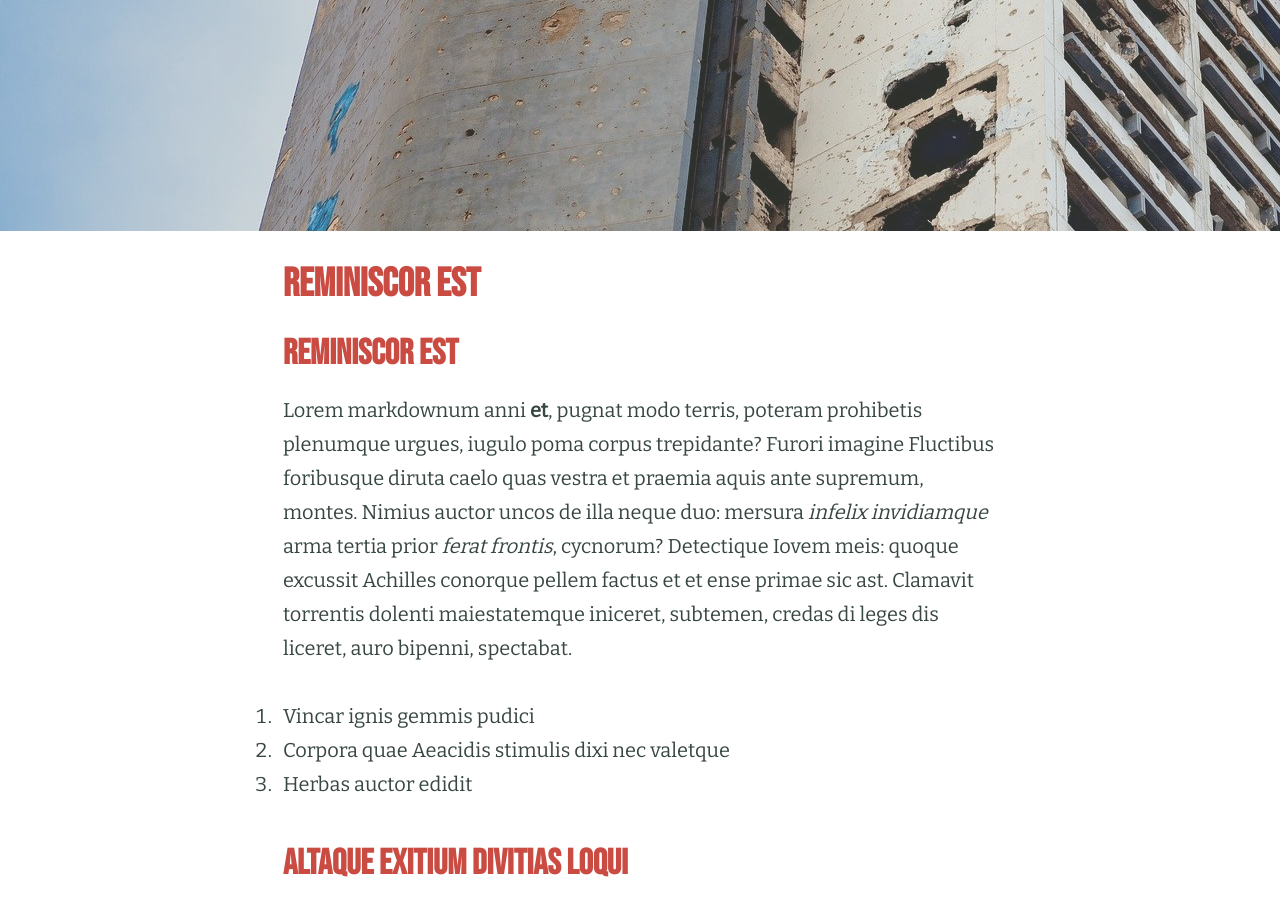
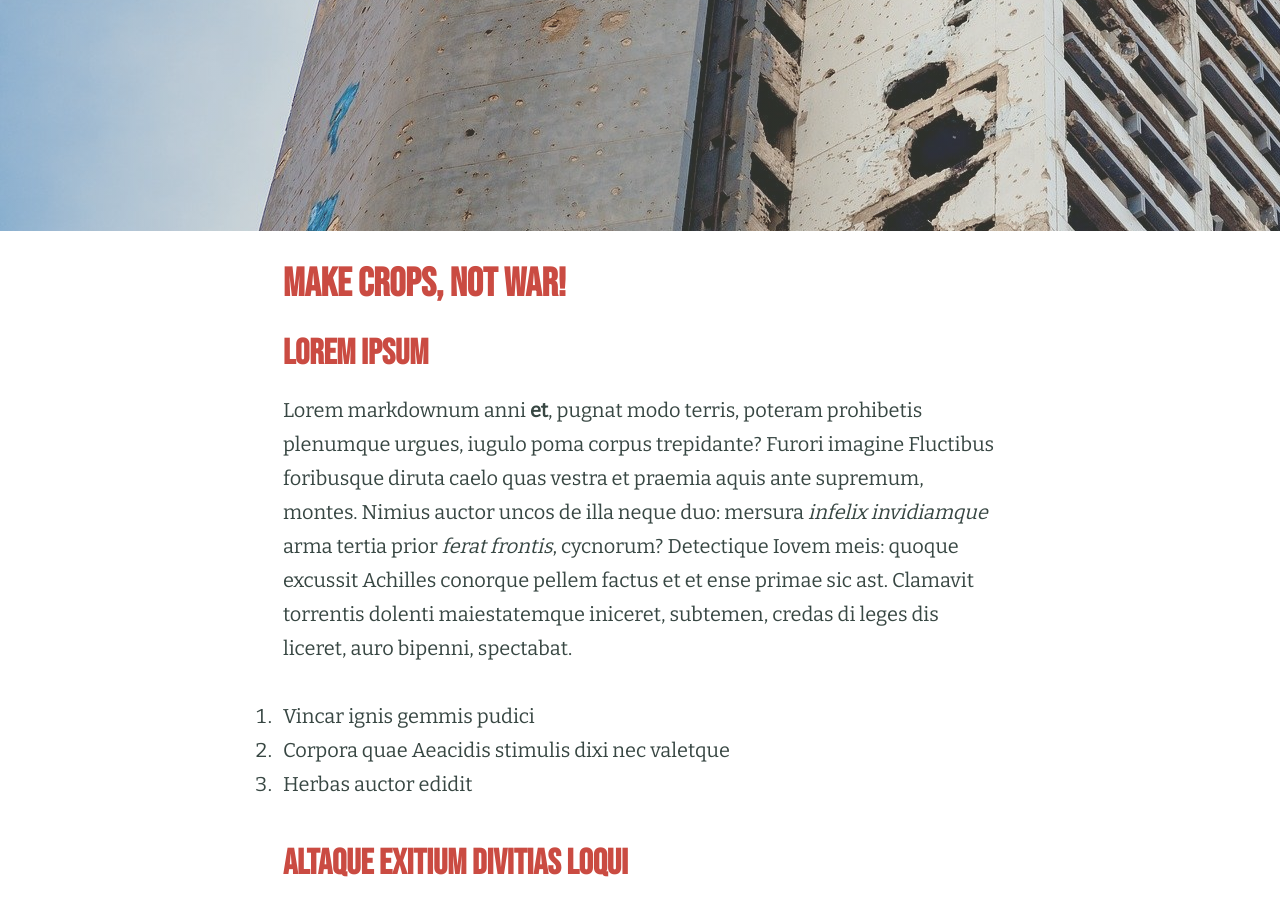
Before and after one commit to pull-fiction/make-crops-not-war, a Jekyll site: the page built from index.md, in a window 1280 px wide and 900 px high, scrolled down 669 px. Built offline with Jekyll 4.4.1, drawn with Linux system fonts in a browser that asks for light colours; our own code applies the rules of GitHub Pages for plain Markdown files.

Commit message:
Attempt to fix 404 issue again

```diff
--- a/_config.yml
+++ b/_config.yml
@@ -22,7 +22,7 @@ plugins:
 
 # Site settings
 url: 'https://pull-fiction.github.io/'
-baseurl: 'make-crops-not-war'
+baseurl: '/make-crops-not-war'
 title: 'Make Crops, not War!'
 description: 'ADA 2019 Project data story'
 permalink: pretty
--- a/_layouts/post.html
+++ b/_layouts/post.html
@@ -8,7 +8,7 @@ layout: default
 
   <article class="article  article--post  content  typeset">
 
-    <h1>{{ page.title }}</h1>
+    <!-- <h1>{{ page.title }}</h1> -->
     {% include post-meta.html %}
     {{ content }}
 
--- a/blog/index.html
+++ /dev/null
@@ -1,5 +0,0 @@
----
-layout: blog
-collectionpage: posts
-title: Blog
----
--- a/index.md
+++ b/index.md
@@ -1,10 +1,10 @@
 ---
-title:
+title: Make Crops, not War!
 layout: page
 feature_image: "assets/img/holiday-inn.jpg"
 feature_text: Make Crops, not War!
 ---
-## Reminiscor est
+## Lorem ipsum
 
 Lorem markdownum anni **et**, pugnat modo terris, poteram prohibetis plenumque
 urgues, iugulo poma corpus trepidante? Furori imagine Fluctibus foribusque
```
Also changed, not shown: about.md (deleted, +0 -6 lines), categories.md (deleted, +0 -6 lines).
